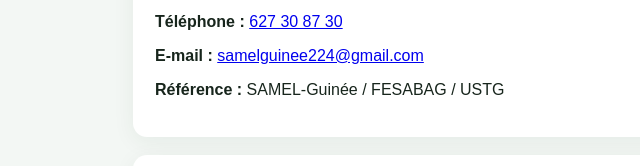
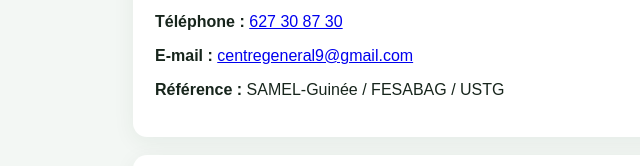
Before and after one commit to isow7811-create/Samel-guinee-site., a plain HTML site: page index.html in a window 1280 px wide. Shown: the part 2177-2343 px from the top of the page, 43-683 px from the left. Drawn offline with nearby package versions, Linux system fonts and the light colour scheme.

Commit message:
Set institutional contact email to centregeneral9@gmail.com

```diff
--- a/index.html
+++ b/index.html
@@ -149,8 +149,8 @@
 
     <p>
       <b>E-mail :</b>
-      <a href="mailto:samelguinee224@gmail.com">
-        samelguinee224@gmail.com
+      <a href="mailto:centregeneral9@gmail.com">
+        centregeneral9@gmail.com
       </a>
     </p>
 
```
